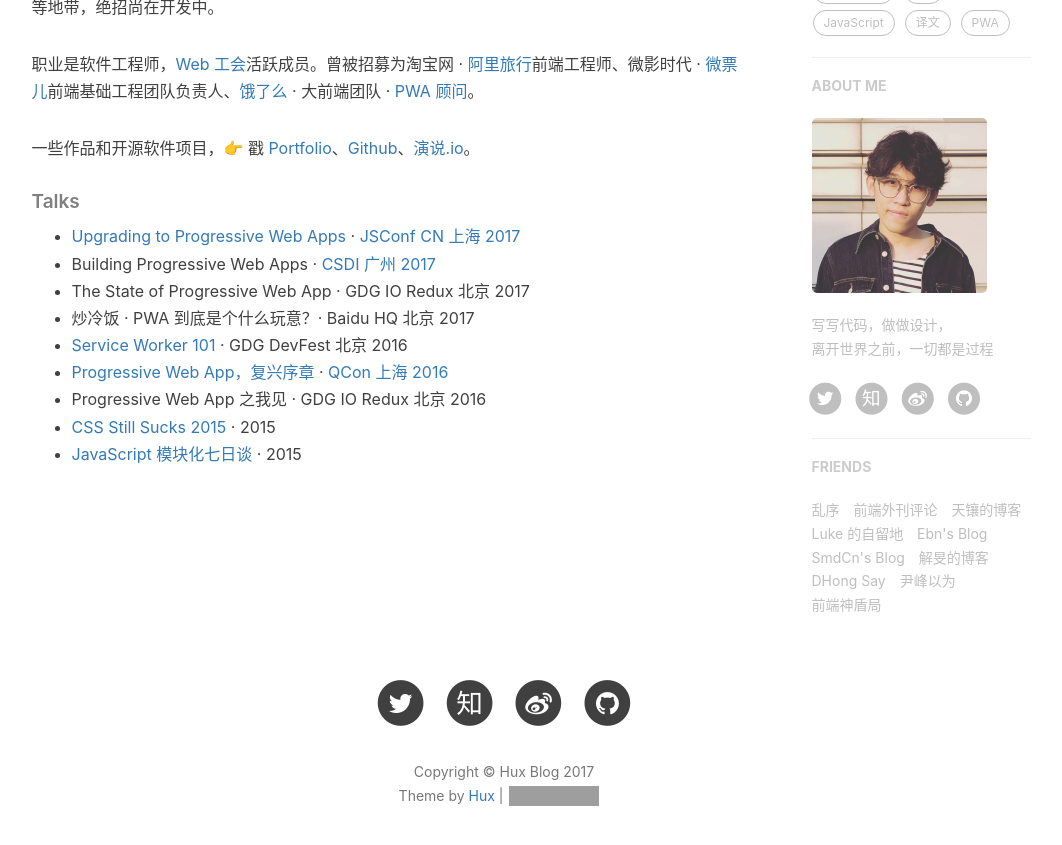
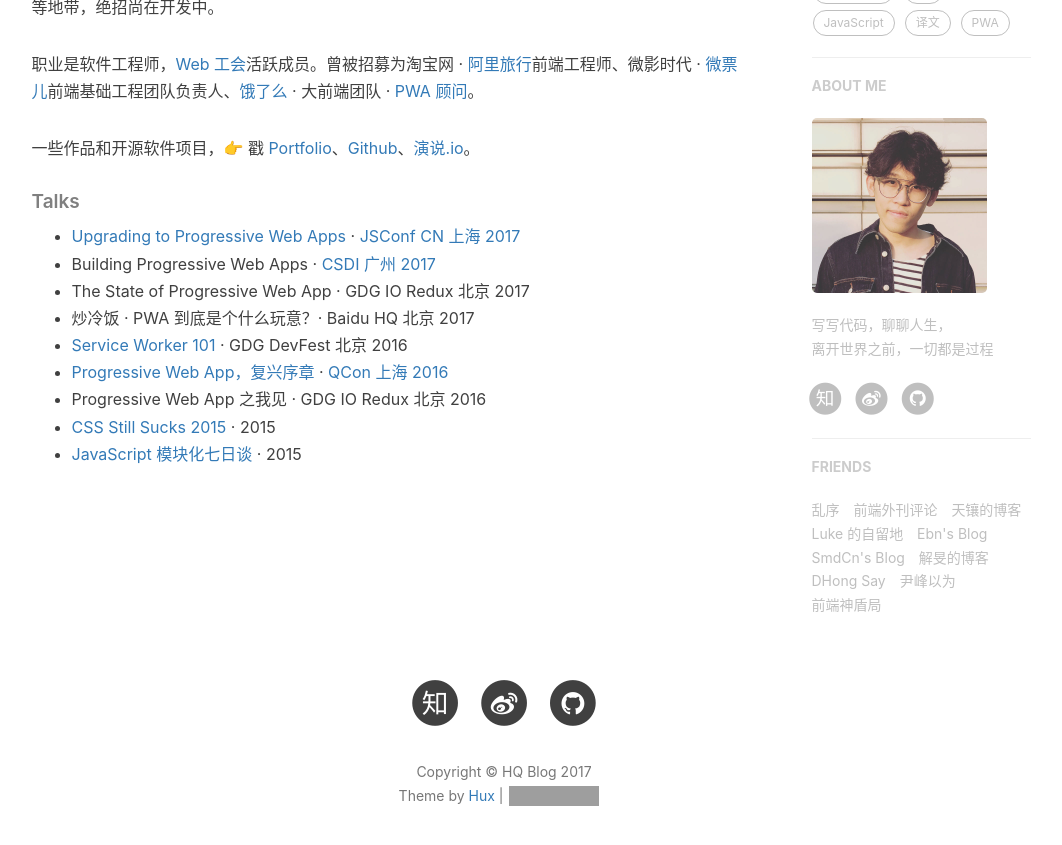
Before and after one commit to heqiao2010/heqiao2010.github.io, a Jekyll site: the page built from about.html, in a window 1280 px wide and 900 px high, scrolled down 636 px. Shown: the top 845 px of the window, without its empty margins (136-1198 px from the left). Built offline with Jekyll 4.4.1, drawn with Linux system fonts in a browser that asks for light colours; nearby versions of some CDN libraries; comment, search, counter and statistics services are not loaded; some of the changed lines change nothing that is shown; grey boxes are pictures that could not be loaded.

Commit message:
更新博客内容

```diff
--- a/_config.yml
+++ b/_config.yml
@@ -1,22 +1,22 @@
 # Site settings
-title: Hux Blog
-SEOTitle: 黄玄的博客 | Hux Blog
+title: HQ Blog
+SEOTitle: 何巧的博客 | HQ Blog
 header-img: img/home-bg.jpg
-email: huxpro@gmail.com
-description: "关于前端与设计、黑客与画家 | 黄玄，Web & Mobile Lover，Software Engineer，UX Designer | 这里是 @Hux黄玄 的个人博客，与你一起发现更大的世界。"
-keyword: "黄玄, Hux黄玄, Hux, 鬼栈, huxpro, @huxpro, 黄玄的博客, Hux Blog, 博客, 个人网站, 互联网, Web, JavaScript, 前端, 设计"
-url: "https://huangxuan.me"              # your host, for absolute URL
+email: he_qiao_2010@yeah.net
+description: "一只专注后端Java开发的码农 | 何巧，Web & Java Lover，Software Engineer | 这里是 @HQ何巧 的个人博客，与你一起发现更大的世界。"
+keyword: "何巧, HQ何巧, HQ, Java, Spring, @HQ, 何巧的博客, HQ Blog, 博客, 个人网站, 互联网, Web, JavaScript, 后端, Java"
+url: "https://heqiao2010.com"              # your host, for absolute URL
 baseurl: ""                             # for example, '/blog' if your blog hosted on 'host/blog'
 
 
 
 # SNS settings
 RSS: false
-weibo_username:     huxpro
-zhihu_username:     huxpro
-github_username:    huxpro
-twitter_username:   huxpro
-#facebook_username:  huxpro
+weibo_username:     he_qiao_2010@sina.com
+zhihu_username:     he_qiao_2010@yeah.net
+github_username:    he_qiao_2010
+# twitter_username:   heqiao
+#facebook_username:  heqiao
 # linkedin_username:  firstname-lastname-idxxxx
 
 
@@ -61,13 +61,13 @@
 
 # Google Analytics
 ga_track_id: 'UA-49627206-1'            # Format: UA-xxxxxx-xx
-ga_domain: huangxuan.me
+ga_domain: heqiao2010.me
 
 
 
 # Sidebar settings
 sidebar: true                           # whether or not using Sidebar.
-sidebar-about-description: "写写代码，做做设计，<br>离开世界之前，一切都是过程"
+sidebar-about-description: "写写代码，聊聊人生，<br>离开世界之前，一切都是过程"
 sidebar-avatar: /img/avatar-hux.jpg      # use absolute URL, seeing it's used in both `/` and `/about/`
 
 
```
